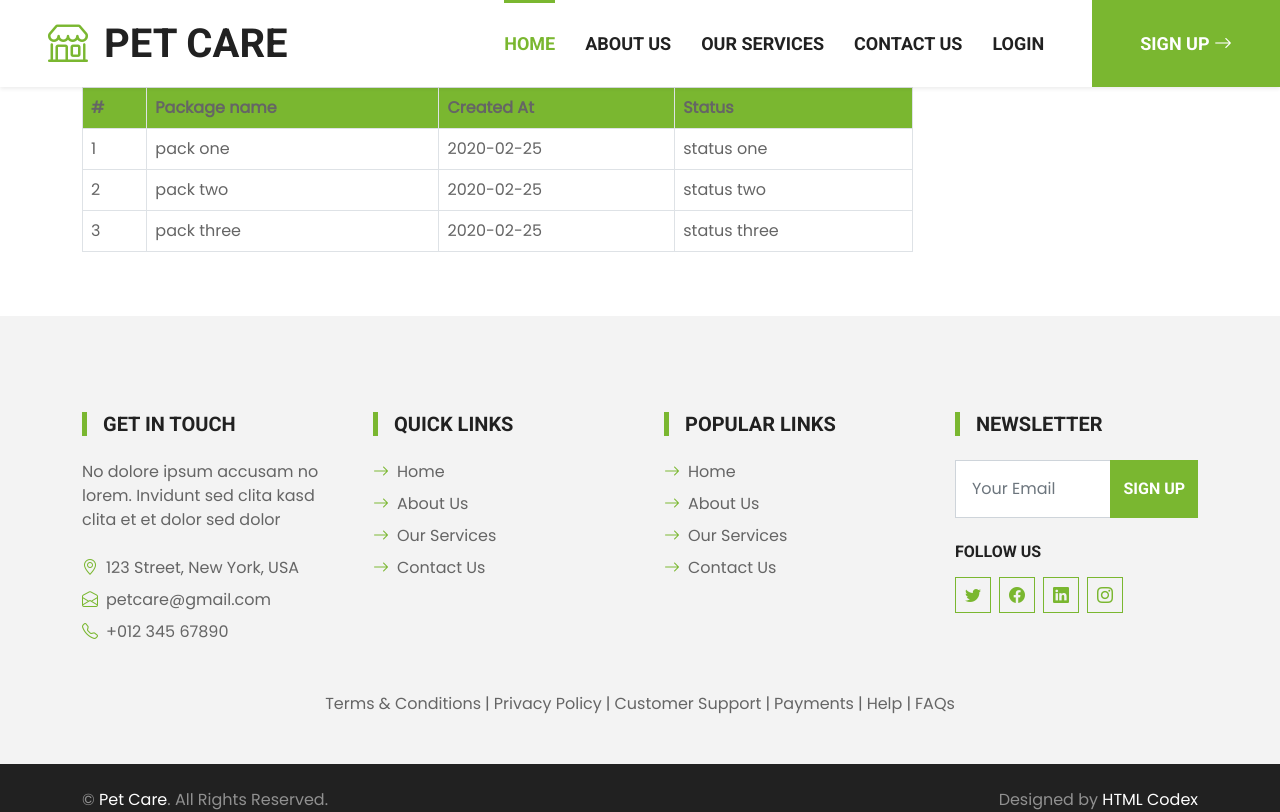
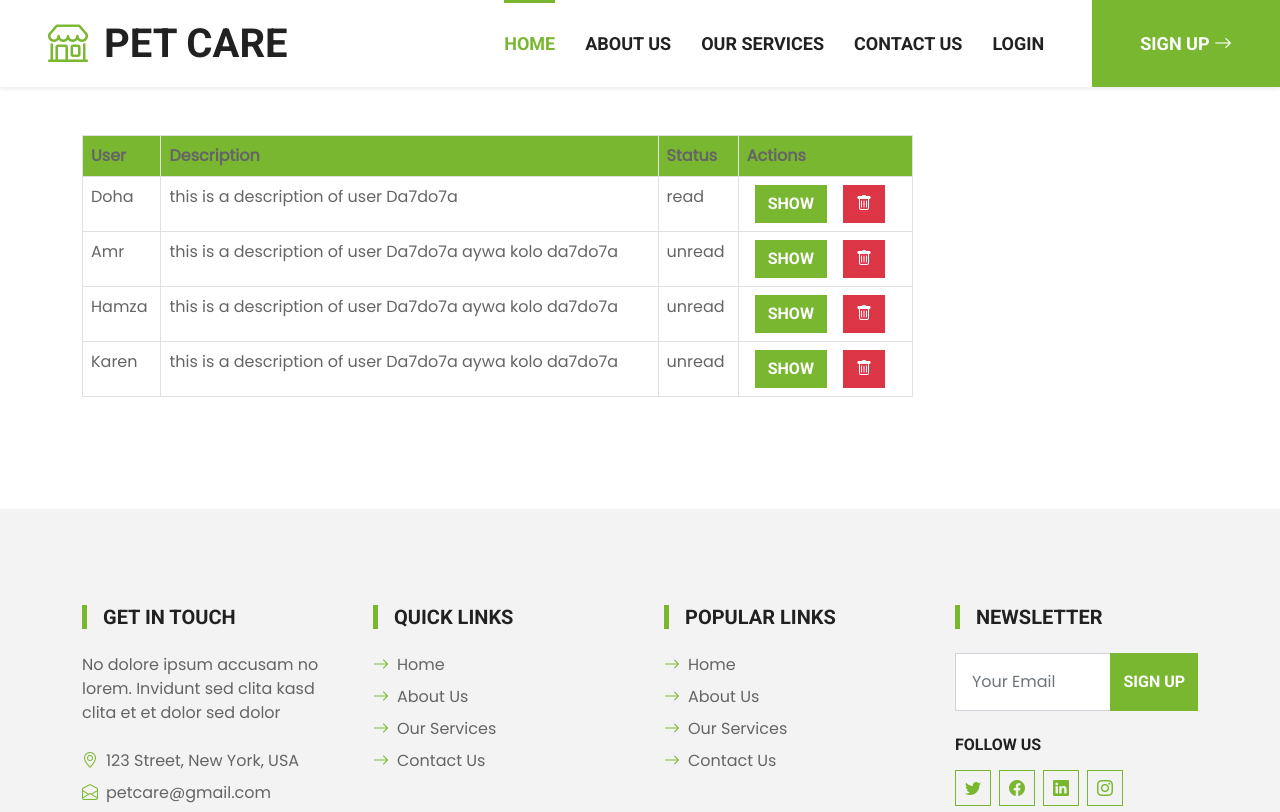
Before and after one commit to AbdelrhmanHamza/PetsCare-FrontEnd, an Angular app: page /home in a window 1280 px wide. Shown: the top 812 px of the page. Built offline with nearby package versions, Linux system fonts and the light colour scheme.

Commit message:
complete and ng ready request tab component

```diff
--- /dev/null
+++ b/src/app/Business/business-requests-tab/business-requests-tab.component.html
@@ -0,0 +1,37 @@
+<div class="container">
+    <div class="row">
+        <div class="col-9 my-5">
+            <div class="table-responsive table-striped">
+                <table class="table table-bordered">
+                    <thead>
+                        <tr class="bg-primary">
+                            <th>User</th>
+                            <th col="2">Description</th>
+                            <th>Status</th>
+                            <th col="2">Actions </th>
+                        </tr>
+                    </thead>
+                    <tbody>
+                        <tr *ngFor="let request of requests">
+                            <td>{{request.user}}</td>
+                            <td>{{request.description}}</td>
+                            <td>{{request.status}}</td>
+                            <td>
+                                <a class="mx-2" href="">
+                                    <button type="button " class="btn btn-primary">Show</button>
+                                </a>
+                                <a class="mx-2" href="">
+                                    <button type="button mx-2" class="btn btn-danger">
+
+                                        <i class="bi bi-trash"></i>
+                                    </button>
+
+                                </a>
+                            </td>
+                        </tr>
+                    </tbody>
+                </table>
+            </div>
+        </div>
+    </div>
+</div>
--- /dev/null
+++ b/src/app/Business/business-requests-tab/business-requests-tab.component.ts
@@ -0,0 +1,37 @@
+import { Component, OnInit } from '@angular/core';
+import { BusinessRequest } from 'src/app/_models/businessRequest.mode';
+
+@Component({
+  selector: 'app-business-requests-tab',
+  templateUrl: './business-requests-tab.component.html',
+  styleUrls: ['./business-requests-tab.component.scss']
+})
+export class BusinessRequestsTabComponent implements OnInit {
+requests:BusinessRequest[]=[
+  {
+    user:"Doha",
+    description:"this is a description of user Da7do7a",
+    status:"read"
+  },
+  {
+    user:"Amr",
+    description:"this is a description of user Da7do7a  aywa kolo da7do7a",
+    status:"unread"
+  },
+  {
+    user:"Hamza",
+    description:"this is a description of user Da7do7a  aywa kolo da7do7a",
+    status:"unread"
+  },
+  {
+    user:"Karen",
+    description:"this is a description of user Da7do7a aywa kolo da7do7a",
+    status:"unread"
+  },
+]
+  constructor() { }
+
+  ngOnInit(): void {
+  }
+
+}
--- /dev/null
+++ b/src/app/_models/businessRequest.mode.ts
@@ -0,0 +1,5 @@
+export interface BusinessRequest{
+    user:string
+    description:String,
+    status:string
+}
--- a/src/app/app.component.html
+++ b/src/app/app.component.html
@@ -1,6 +1,7 @@
 <app-nav-bar></app-nav-bar>
 <!-- <router-outlet> </router-outlet> -->
-<app-business-subscription-tab></app-business-subscription-tab>
+<!-- <app-business-subscription-tab></app-business-subscription-tab> -->
+<app-business-requests-tab></app-business-requests-tab>
 <!-- <app-home-container></app-home-container> -->
 <!-- <app-registeration></app-registeration> -->
 <!-- <app-login></app-login> -->
--- a/src/app/app.module.ts
+++ b/src/app/app.module.ts
@@ -16,6 +16,7 @@ import { RegisterationComponent } from './pages/registeration/registeration.comp
 import { LoginComponent } from './pages/login/login.component';
 import { HomeContainerComponent } from './home/home-container/home-container.component';
 import { BusinessSubscriptionTabComponent } from './Business/business-subscription-tab/business-subscription-tab.component';
+import { BusinessRequestsTabComponent } from './Business/business-requests-tab/business-requests-tab.component';
 
 @NgModule({
   declarations: [
@@ -32,7 +33,8 @@ import { BusinessSubscriptionTabComponent } from './Business/business-subscripti
     RegisterationComponent,
     LoginComponent,
     HomeContainerComponent,
-    BusinessSubscriptionTabComponent
+    BusinessSubscriptionTabComponent,
+    BusinessRequestsTabComponent
   ],
   imports: [
     BrowserModule,
```
Also changed, not shown: src/app/Business/business-requests-tab/business-requests-tab.component.scss (added), 1 other file (tests, documents, lock files or other folders).
